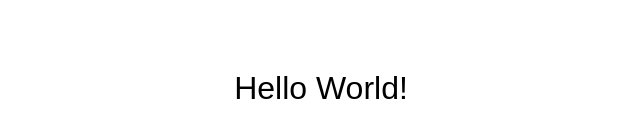
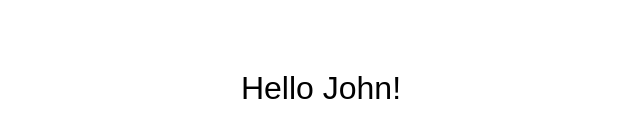
Before and after one commit to smaboshe/vue-random-user-generator, a plain HTML site: page index.html in a window 1280 px wide. Shown: the part 304-442 px from the top of the page, without its empty margins (319-959 px from the left). Drawn offline with nearby package versions, Linux system fonts and the light colour scheme.

Commit message:
Output data from app.js to index.html.

```diff
--- a/app.js
+++ b/app.js
@@ -1,5 +1,9 @@
 const app  = Vue.createApp({
-	template: '<h1>Hello World!</h1>',
+  data () {
+    return {
+      firstName: 'John',
+    }
+  }
 })
 
 app.mount('#app')
--- a/index.html
+++ b/index.html
@@ -10,7 +10,9 @@
   <title>Random User Generator</title>
 </head>
 <body>
-  <div id="app"></div>
+  <div id="app">
+    <h1>Hello {{firstName}}!</h1>
+  </div>
 
   <script src="https://unpkg.com/vue@next"></script>
   <script src="app.js"></script>
```
